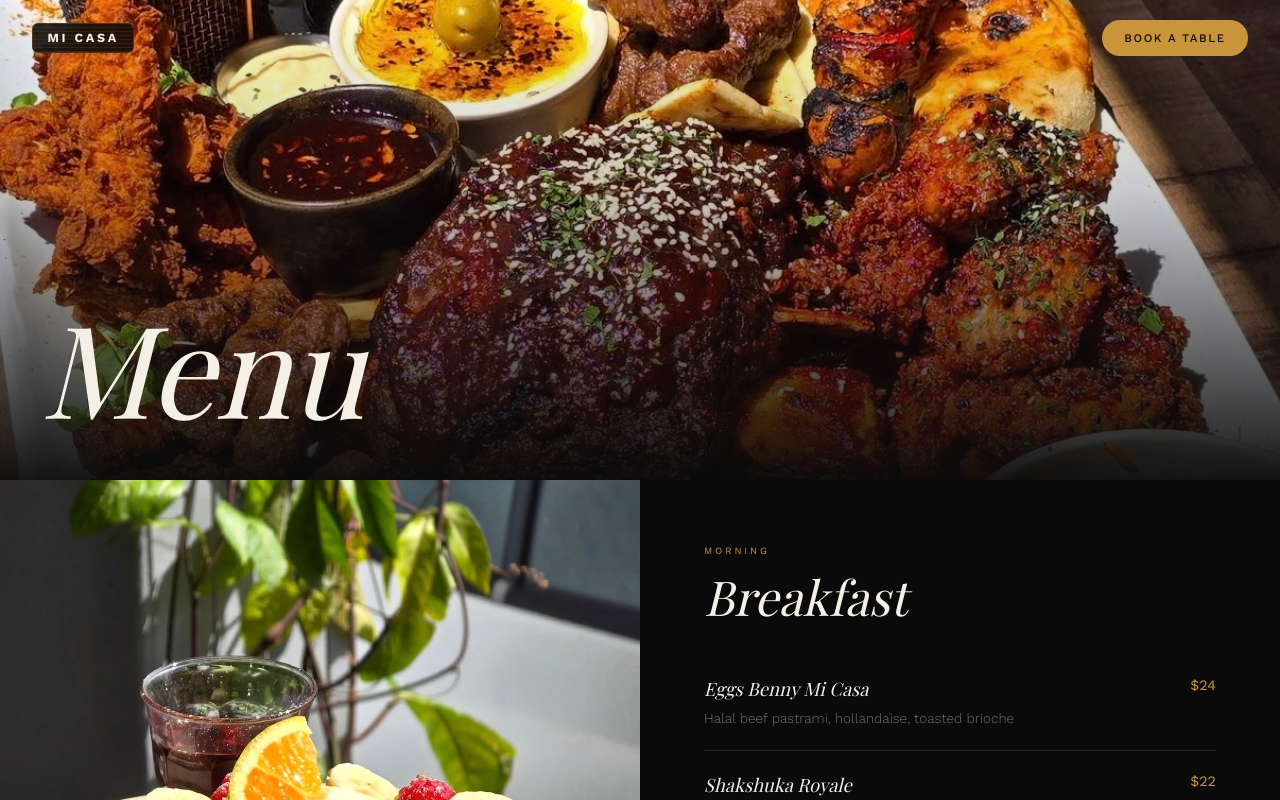
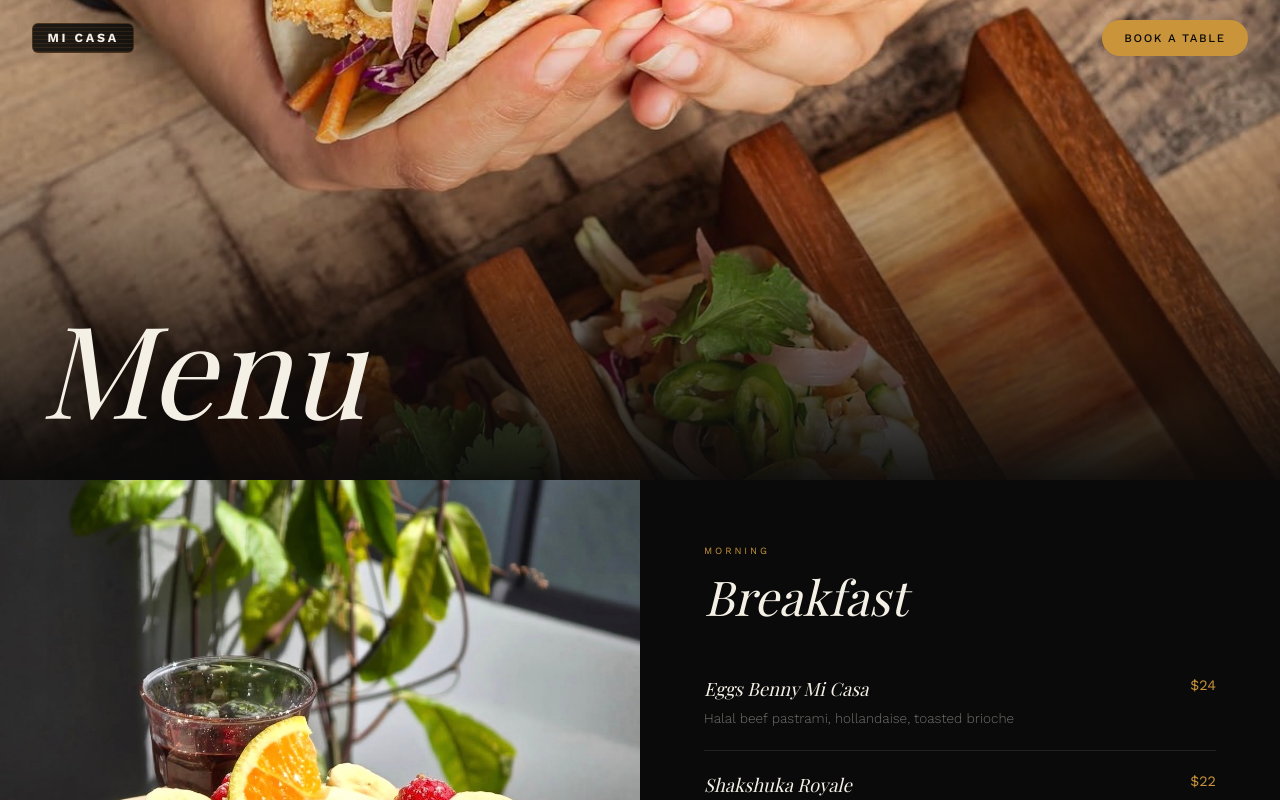
Before and after one commit to Wissko/micasa-cafe-v2, a Next.js app: page /menu in a window 1280 px wide. Shown: the top 800 px of the page. Built offline with nearby package versions, Linux system fonts and the light colour scheme; a web font is replaced by a local one.

Commit message:
test: menu hero IMG_5797

```diff
--- a/app/menu/page.tsx
+++ b/app/menu/page.tsx
@@ -118,7 +118,7 @@ export default function Menu() {
         overflow: 'hidden',
       }}>
         <Image
-          src="/images/IMG_5786.jpeg"
+          src="/images/IMG_5797.jpeg"
           alt="Mi Casa Menu"
           fill
           unoptimized
```
